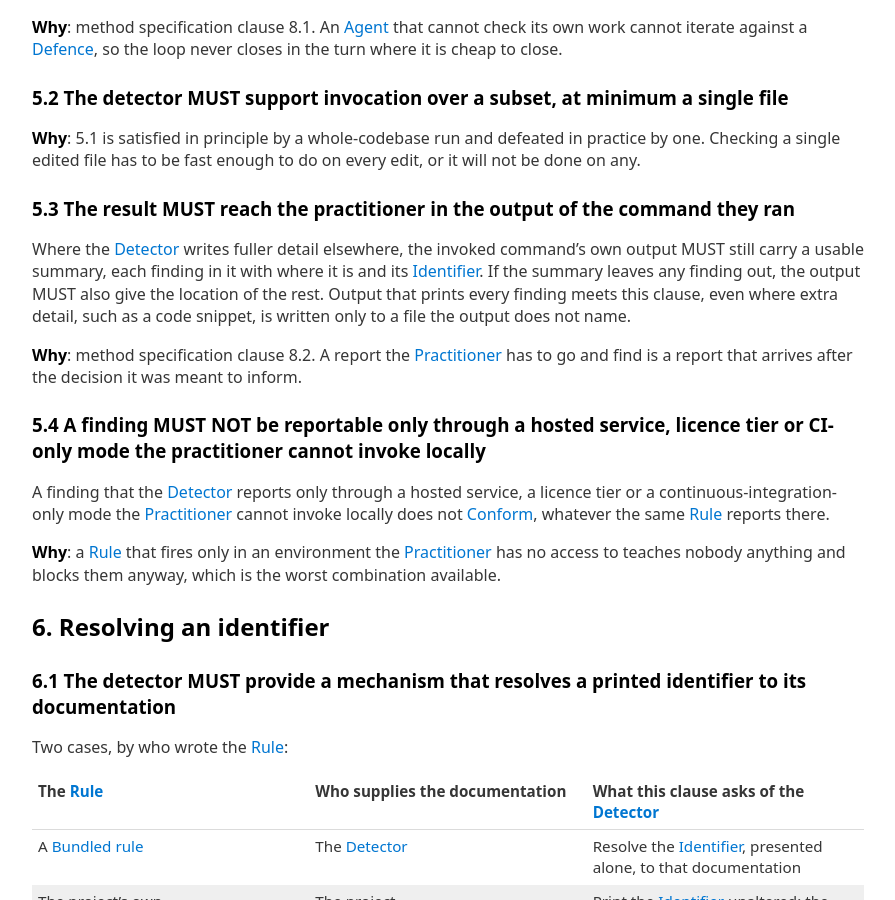
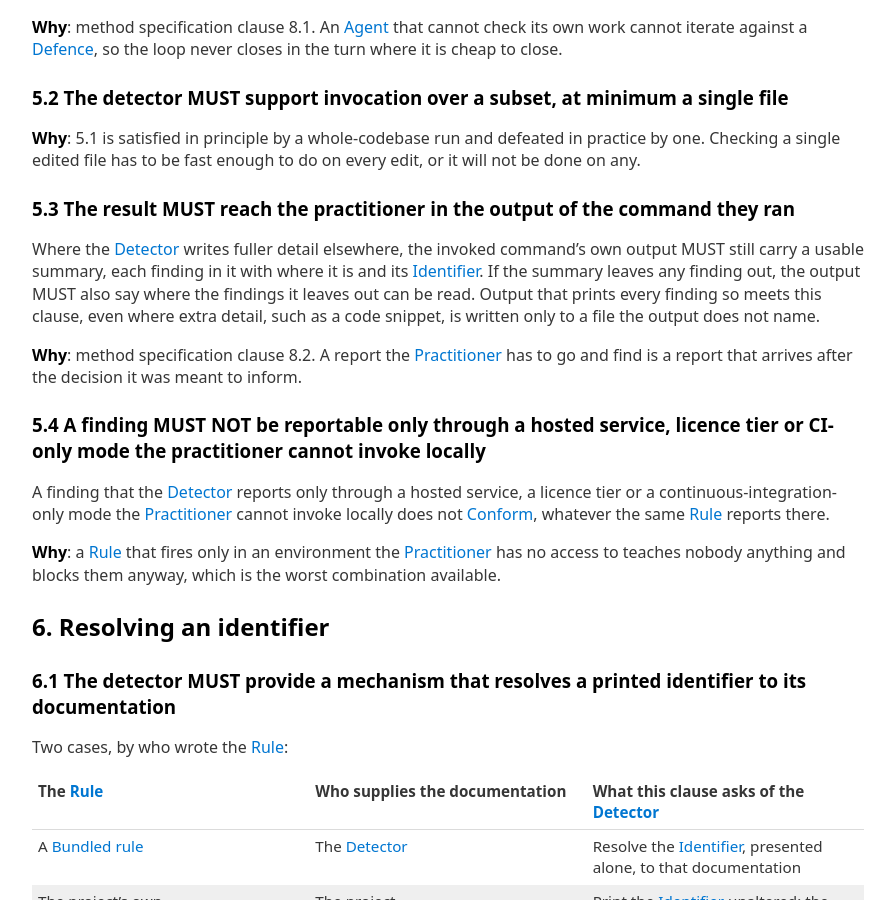
Before and after one commit to Defence-Before-Fix/defence-before-fix.github.io, a Jekyll site: the page built from DETECTOR-SPEC.md, in a window 1280 px wide and 900 px high, scrolled down 3772 px. Shown: the whole window, without its empty margins (192-1087 px from the left). Built offline with Jekyll 4.4.1, drawn with Linux system fonts in a browser that asks for light colours; our own code applies the rules of GitHub Pages for plain Markdown files.

Commit message:
Detector 5.3 and method 3.3 Part B: the review's last readings settled
Detector 5.3: where the summary leaves a finding out, the output says where the findings it
leaves out can be read, and only output that prints every finding so meets the clause outright.
Method 3.3 Part B: the instance left behind an ignore is one that carries the hazard, so a rule's
match on its own source, which Part C narrows, is not read as a suppression.

Co-Authored-By: Claude Opus 5.5 <noreply@anthropic.com>

```diff
--- a/DETECTOR-SPEC.md
+++ b/DETECTOR-SPEC.md
@@ -159,8 +159,8 @@ any.
 
 Where the [Detector] writes fuller detail elsewhere, the invoked command's own output MUST
 still carry a usable summary, each finding in it with where it is and its [Identifier]. If the
-summary leaves any finding out, the output MUST also give the location of the rest. Output that prints
-every finding meets this clause, even where extra detail, such as a code snippet, is written only
+summary leaves any finding out, the output MUST also say where the findings it leaves out can be read. Output that prints
+every finding so meets this clause, even where extra detail, such as a code snippet, is written only
 to a file the output does not name.
 
 **Why**: method specification clause 8.2. A report the [Practitioner] has to go and find is a
```
Also changed, not shown: SPEC.md (+2 -2 lines).
